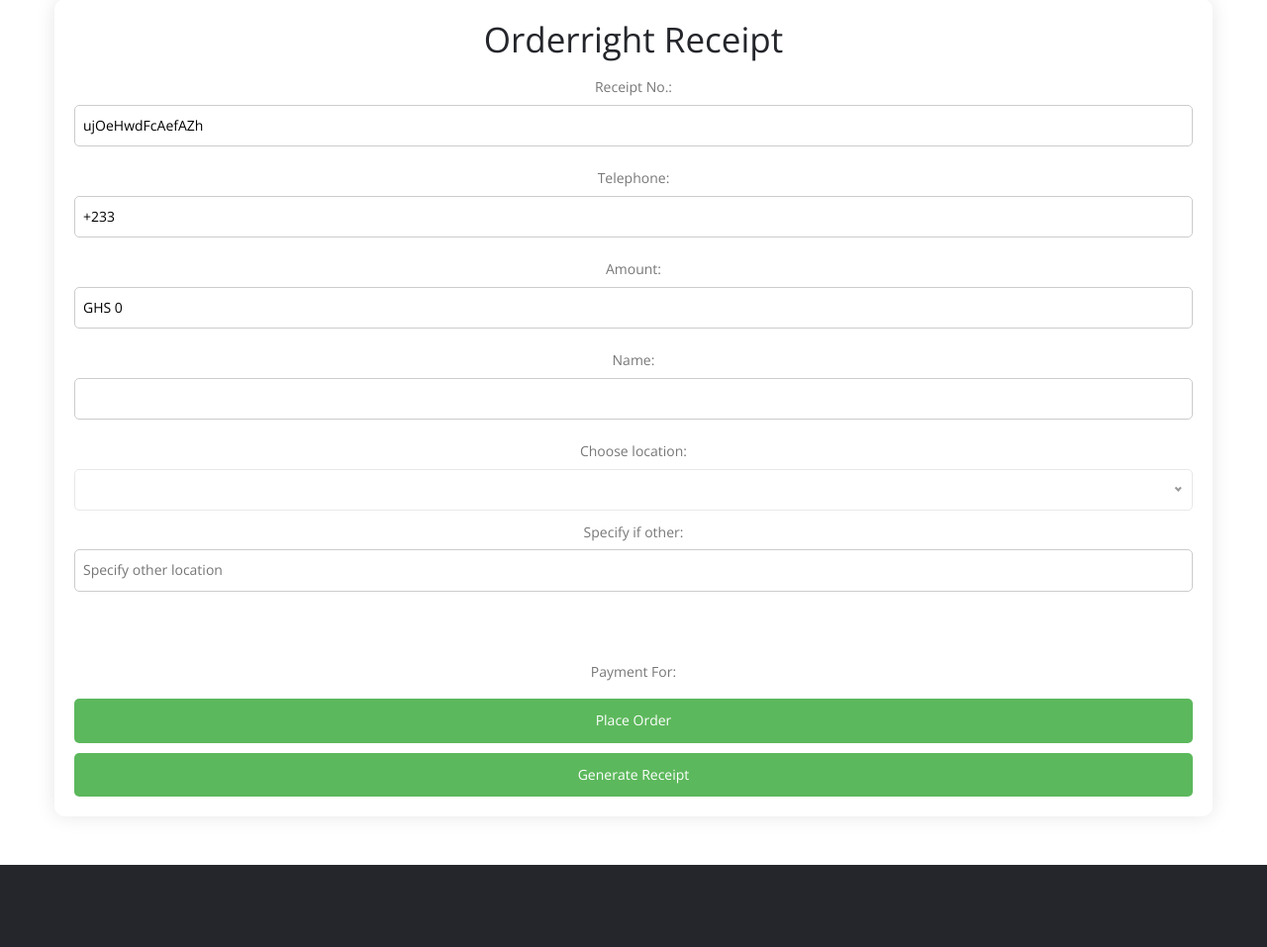
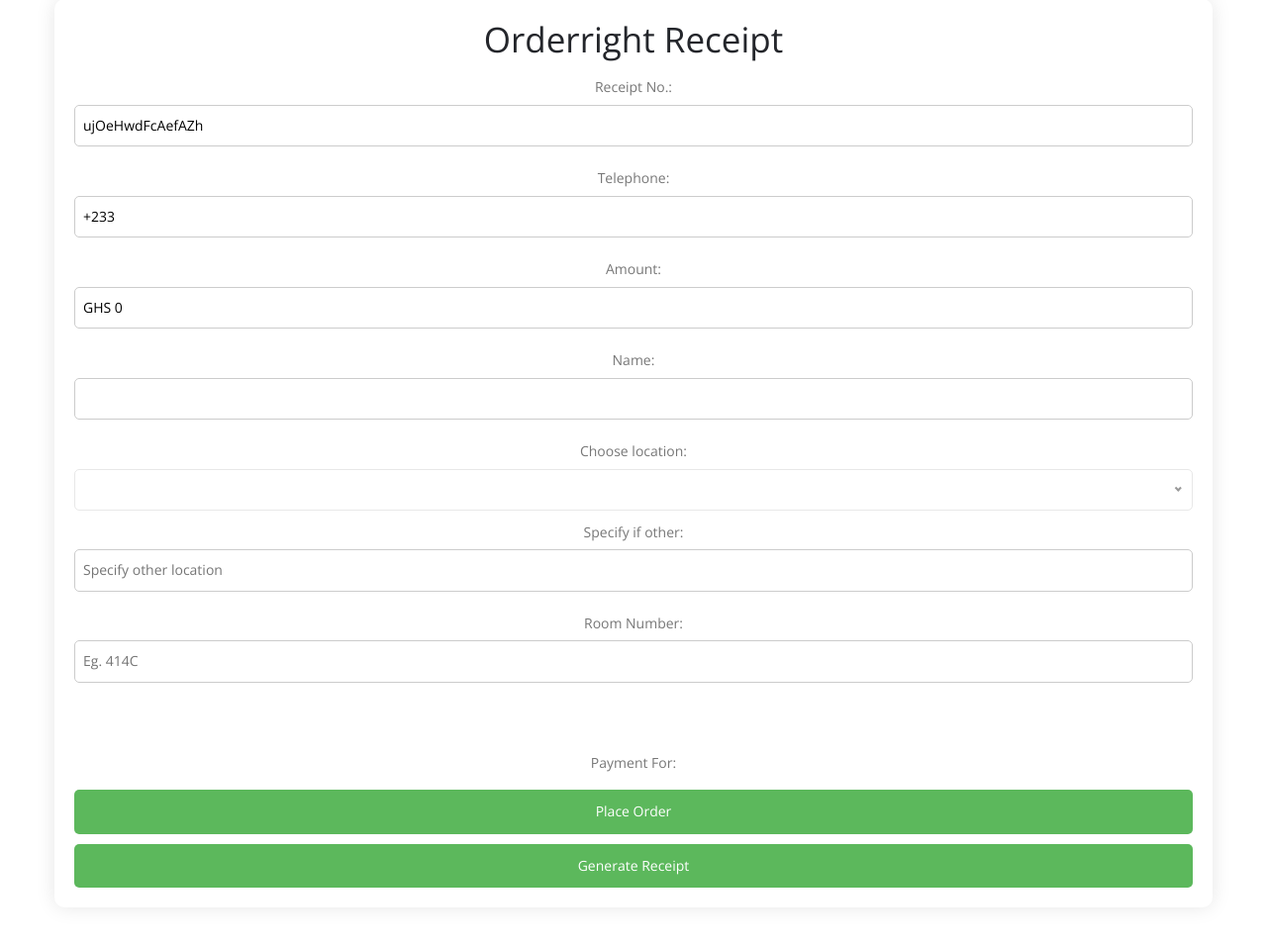
Before and after one commit to haansah1/orderrightghana, a Django app: page /checkout in a window 1280 px wide. Shown: the part 803-1760 px from the top of the page at 99% size. Run offline with Django 5.2, Linux system fonts and the light colour scheme; parts of the project's set-up code (start-up, migrations or seed data) failed here and were passed over; some libraries are stand-ins or nearby versions; some web fonts are replaced.

Commit message:
Deploying to Render

```diff
--- a/orderrightapp/views.py
+++ b/orderrightapp/views.py
@@ -81,7 +81,7 @@
 
         for term in search_terms:
             # For each term, create OR condition between name and description
-            query &= (Q(name__icontains=term) | Q(description__icontains=term))
+            query &= (Q(name__icontains=term) | Q(description__icontains=term) | Q(detail__icontains=term))
 
         searched_items = Products.objects.filter(query).distinct()
     context= {"products": goods,  'searched': searched, 'searched_items':searched_items, 'items':items, 'order': order, 'cartItems': cartItems}
--- a/static/assets/js/receipt.js
+++ b/static/assets/js/receipt.js
@@ -7,6 +7,7 @@
     const from = document.getElementById('from').value;
     const location = document.getElementById('location').value;
     const otherLocation = document.getElementById('otherLocation').value;
+    const room_num = document.getElementById('room_number').value;
     const paymentFor = document.querySelectorAll('.paymentFor');
     myArray =[];
 
@@ -18,6 +19,7 @@
     document.getElementById('displayReceiptNo').innerText = receiptNo;
     document.getElementById('displayAmount').innerText = amount;
     document.getElementById('displayFrom').innerText = from;
+    document.getElementById('displayRoom').innerText = room_num;
     if(otherLocation !== "" && (location == "Others" || location == "")  ){
     document.getElementById('displayLocation').innerText = otherLocation;
     }
--- a/templates/checkout.html
+++ b/templates/checkout.html
@@ -109,6 +109,11 @@
                         <input type="text" id="otherLocation" name="otherLocation" placeholder="Specify other location">
                     </div>
 
+                    <div id="room_num">
+                        <label for="room_number">Room Number:</label>
+                        <input type="text" id="room_number" name="room_number" placeholder="Eg. 414C">
+                    </div>
+
                     <br><br>
 
                     <script>
@@ -145,6 +150,7 @@
                         <p><strong>Date:</strong> <span id="displayDate"></span></p>
                         <p><strong>Telephone:</strong> <span id="displayTelephone"></span></p>
                         <p><strong>Location:</strong> <span id="displayLocation"></span></p>
+                        <p><strong>Room Number:</strong> <span id="displayRoom"></span></p>
                     </div>
 
                     <br>
```
